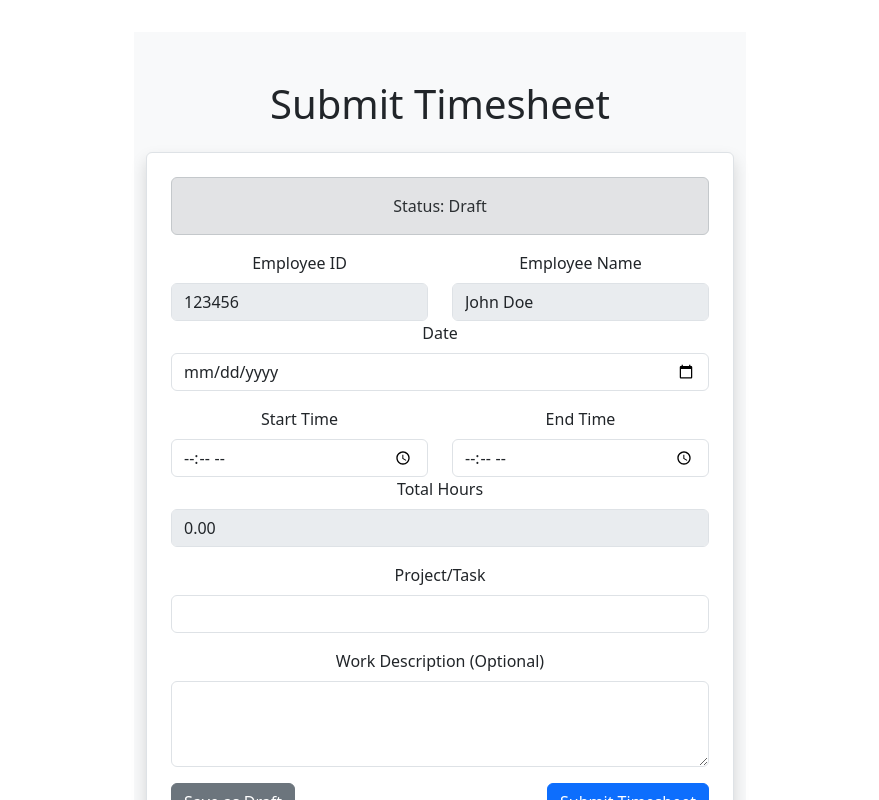
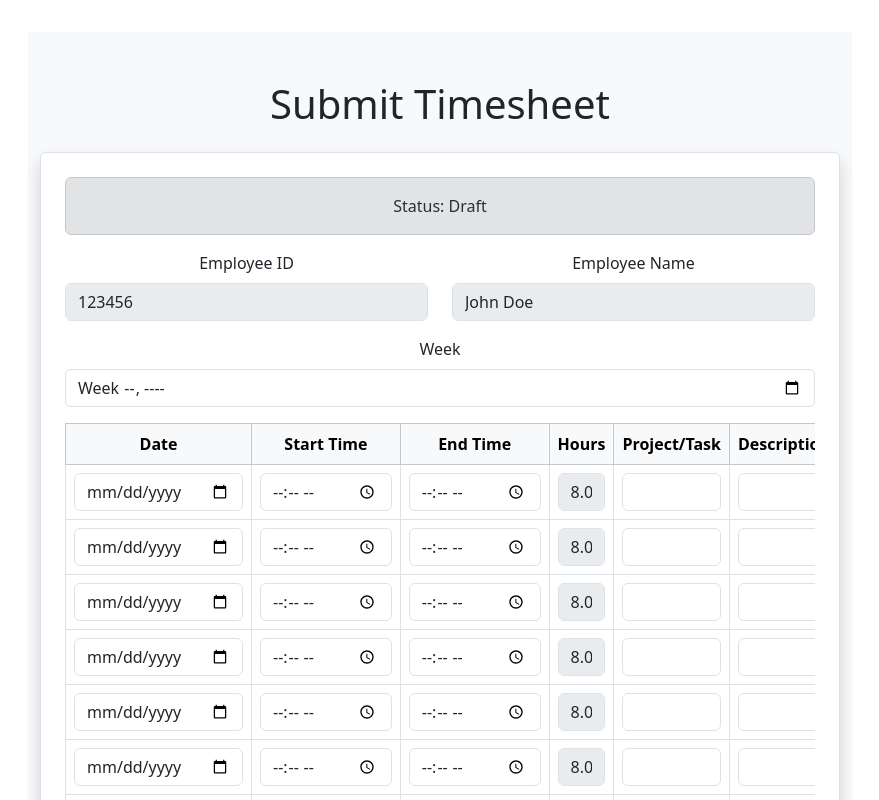
Before and after one commit to mahinm23/timesheets-app, a React (Vite) app: page /submit-timesheet in a window 1280 px wide. Shown: the top 800 px of the page, without its empty margins (200-1079 px from the left). Built offline with nearby package versions, Linux system fonts and the light colour scheme.

Commit message:
update timesheet to weekly

```diff
--- a/src/components/TimesheetForm.jsx
+++ b/src/components/TimesheetForm.jsx
@@ -1,13 +1,52 @@
-import React from "react";
+import React, { useState } from "react";
 
 const TimesheetForm = () => {
   // Placeholder values for now
   const employeeId = "123456";
   const employeeName = "John Doe";
 
+  // State for the week selection
+  const [selectedWeek, setSelectedWeek] = useState("");
+
+  // State for daily entries
+  const [entries, setEntries] = useState([
+    { date: "", startTime: "", endTime: "", project: "", description: "" },
+    { date: "", startTime: "", endTime: "", project: "", description: "" },
+    { date: "", startTime: "", endTime: "", project: "", description: "" },
+    { date: "", startTime: "", endTime: "", project: "", description: "" },
+    { date: "", startTime: "", endTime: "", project: "", description: "" },
+    { date: "", startTime: "", endTime: "", project: "", description: "" },
+    { date: "", startTime: "", endTime: "", project: "", description: "" }
+  ]);
+
+  // Calculate total hours for the week
+  const calculateTotalHours = () => {
+    // This is a placeholder - you'd implement actual calculation logic
+    return "40.00";
+  };
+
+  const handleWeekChange = (e) => {
+    setSelectedWeek(e.target.value);
+
+    // When week changes, you could auto-populate dates here
+    // This is just a placeholder - you'd need proper date logic
+    if (e.target.value) {
+      const newEntries = [...entries];
+      for (let i = 0; i < 7; i++) {
+        newEntries[i].date = `2023-11-${13 + i}`; // Example dates
+      }
+      setEntries(newEntries);
+    }
+  };
+
+  const handleEntryChange = (index, field, value) => {
+    const newEntries = [...entries];
+    newEntries[index][field] = value;
+    setEntries(newEntries);
+  };
+
   return (
-    <form className="p-4 border rounded shadow bg-white" style={{ maxWidth: "600px", margin: "0 auto" }}>
-
+    <form className="p-4 border rounded shadow bg-white" style={{ maxWidth: "800px", margin: "0 auto" }}>
       {/* Status placeholder */}
       <div className="mb-3">
         <div className="alert alert-secondary" role="alert">
@@ -16,7 +55,7 @@ const TimesheetForm = () => {
       </div>
 
       {/* Auto-filled fields */}
-      <div className="row">
+      <div className="row mb-3">
         <div className='col'>
           <label className="form-label">Employee ID</label>
           <input type="text" className="form-control" value={employeeId} disabled />
@@ -28,40 +67,105 @@ const TimesheetForm = () => {
         </div>
       </div>
 
-      {/* Date and time */}
+      {/* Week selection */}
       <div className="mb-3">
-        <label className="form-label">Date</label>
-        <input type="date" className="form-control" />
+        <label className="form-label">Week</label>
+        <input
+          type="week"
+          className="form-control"
+          value={selectedWeek}
+          onChange={handleWeekChange}
+        />
       </div>
 
-      <div className="row">
-        <div className="col">
-          <label className="form-label">Start Time</label>
-          <input type="time" className="form-control" />
-        </div>
-
-        <div className="col">
-          <label className="form-label">End Time</label>
-          <input type="time" className="form-control" />
-        </div>
+      {/* Weekly entries table */}
+      <div className="table-responsive mb-3">
+        <table className="table table-bordered">
+          <thead className="table-light">
+            <tr>
+              <th>Date</th>
+              <th>Start Time</th>
+              <th>End Time</th>
+              <th>Hours</th>
+              <th>Project/Task</th>
+              <th>Description</th>
+            </tr>
+          </thead>
+          <tbody>
+            {entries.map((entry, index) => (
+              <tr key={index}>
+                <td>
+                  <input
+                    type="date"
+                    className="form-control"
+                    value={entry.date}
+                    onChange={(e) => handleEntryChange(index, 'date', e.target.value)}
+                  />
+                </td>
+                <td>
+                  <input
+                    type="time"
+                    className="form-control"
+                    value={entry.startTime}
+                    onChange={(e) => handleEntryChange(index, 'startTime', e.target.value)}
+                  />
+                </td>
+                <td>
+                  <input
+                    type="time"
+                    className="form-control"
+                    value={entry.endTime}
+                    onChange={(e) => handleEntryChange(index, 'endTime', e.target.value)}
+                  />
+                </td>
+                <td>
+                  <input
+                    type="text"
+                    className="form-control"
+                    value="8.00" // Placeholder - would calculate from times
+                    disabled
+                  />
+                </td>
+                <td>
+                  <input
+                    type="text"
+                    className="form-control"
+                    value={entry.project}
+                    onChange={(e) => handleEntryChange(index, 'project', e.target.value)}
+                  />
+                </td>
+                <td>
+                  <input
+                    type="text"
+                    className="form-control"
+                    value={entry.description}
+                    onChange={(e) => handleEntryChange(index, 'description', e.target.value)}
+                  />
+                </td>
+              </tr>
+            ))}
+          </tbody>
+        </table>
       </div>
 
+      {/* Weekly total */}
       <div className="mb-3">
-        <label className="form-label">Total Hours</label>
-        <input type="text" className="form-control" disabled value="0.00" />
+        <label className="form-label">Total Hours for Week</label>
+        <input
+          type="text"
+          className="form-control fw-bold"
+          disabled
+          value={calculateTotalHours()}
+        />
       </div>
 
+      {/* Notes section */}
       <div className="mb-3">
-        <label className="form-label">Project/Task</label>
-        <input type="text" className="form-control" />
-      </div>
-
-      <div className="mb-3">
-        <label className="form-label">Work Description (Optional)</label>
+        <label className="form-label">Additional Notes (Optional)</label>
         <textarea className="form-control" rows="3"></textarea>
       </div>
 
-      {/* Action buttons (no functionality yet) */}
+      {/* Action buttons */}
       <div className="d-flex justify-content-between">
         <button className="btn btn-secondary" type="button">Save as Draft</button>
         <button className="btn btn-primary" type="button">Submit Timesheet</button>
```
